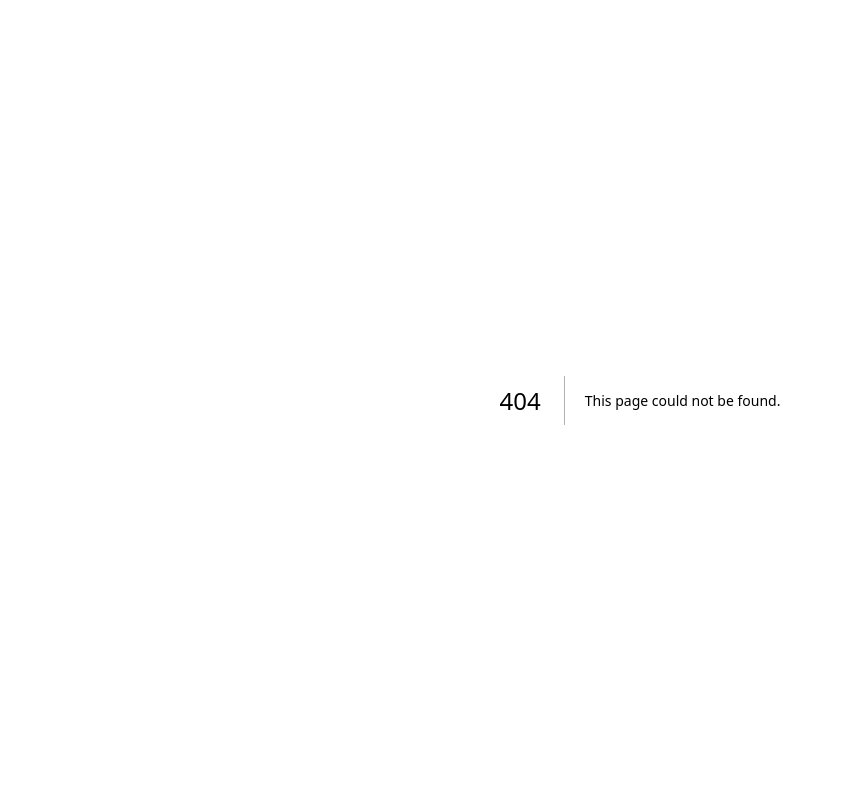
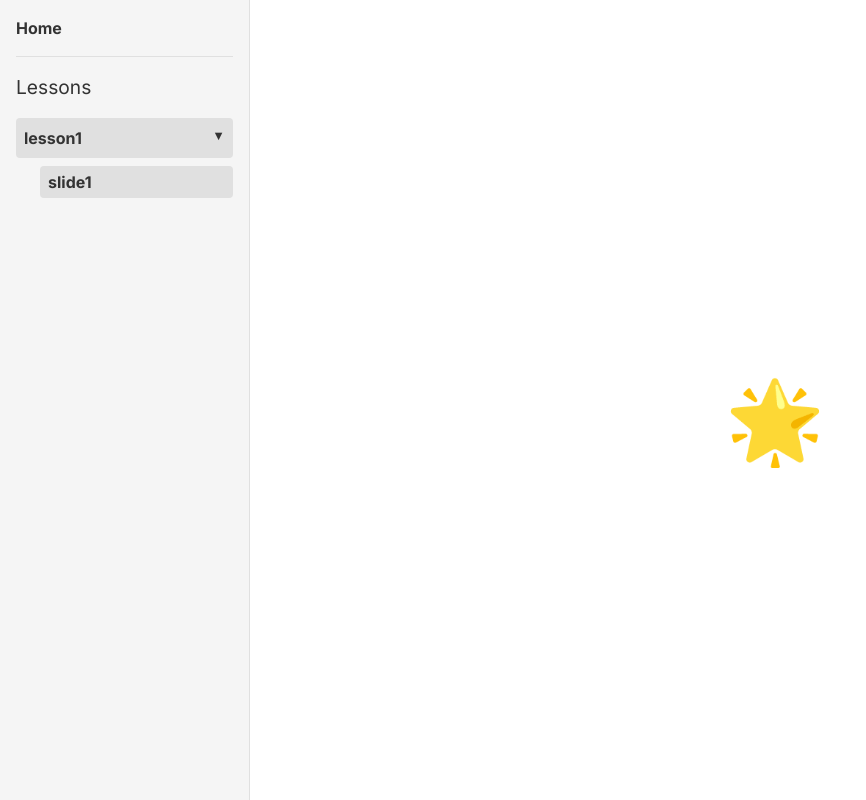
Before and after one commit to krishanheredia97/interactive-learning, a Next.js app: page /lessons/lesson1/slide1 in a window 1280 px wide. Before the commit this address had no page. Shown: the whole page, without its empty margins (0-866 px from the left). Built offline with nearby package versions, Linux system fonts and the light colour scheme.

Commit message:
Included sidebar

```diff
--- a/app/globals.css
+++ b/app/globals.css
@@ -55,3 +55,151 @@ body {
   user-select: none;
   transform-origin: center;
 }
+
+/* Sidebar Styles */
+.sidebar {
+  position: fixed;
+  left: 0;
+  top: 0;
+  bottom: 0;
+  width: 250px;
+  background-color: #f5f5f5;
+  border-right: 1px solid #e0e0e0;
+  padding: 1rem;
+  overflow-y: auto;
+  z-index: 10;
+  color: #333;
+}
+
+.sidebar-header {
+  padding-bottom: 1rem;
+  border-bottom: 1px solid #e0e0e0;
+  margin-bottom: 1rem;
+}
+
+.home-link {
+  font-weight: bold;
+  color: #333;
+  text-decoration: none;
+}
+
+.home-link:hover {
+  text-decoration: underline;
+}
+
+.sidebar-title {
+  margin-top: 0;
+  margin-bottom: 1rem;
+  font-size: 1.2rem;
+  color: #333;
+}
+
+.lesson-list {
+  list-style: none;
+  padding: 0;
+  margin: 0;
+}
+
+.lesson-item {
+  margin-bottom: 0.5rem;
+}
+
+.lesson-header {
+  display: flex;
+  justify-content: space-between;
+  padding: 0.5rem;
+  cursor: pointer;
+  border-radius: 4px;
+  color: #333;
+}
+
+.lesson-header:hover {
+  background-color: #e0e0e0;
+}
+
+.lesson-header.active {
+  background-color: #e0e0e0;
+  font-weight: bold;
+}
+
+.slide-list {
+  list-style: none;
+  padding-left: 1.5rem;
+  margin-top: 0.5rem;
+}
+
+.slide-item {
+  margin-bottom: 0.25rem;
+}
+
+.slide-item a {
+  display: block;
+  padding: 0.25rem 0.5rem;
+  text-decoration: none;
+  color: #333;
+  border-radius: 4px;
+}
+
+.slide-item a:hover {
+  background-color: #e0e0e0;
+}
+
+.slide-item a.active {
+  background-color: #e0e0e0;
+  font-weight: bold;
+}
+
+.expand-icon {
+  font-size: 0.8rem;
+}
+
+/* Dark mode styles for sidebar */
+@media (prefers-color-scheme: dark) {
+  .sidebar {
+    background-color: #1a1a1a;
+    border-right-color: #333;
+    color: #e0e0e0;
+  }
+
+  .sidebar-header {
+    border-bottom-color: #333;
+  }
+
+  .home-link {
+    color: #e0e0e0;
+  }
+
+  .sidebar-title {
+    color: #e0e0e0;
+  }
+
+  .lesson-header {
+    color: #e0e0e0;
+  }
+
+  .lesson-header:hover {
+    background-color: #333;
+  }
+
+  .lesson-header.active {
+    background-color: #333;
+  }
+
+  .slide-item a {
+    color: #e0e0e0;
+  }
+
+  .slide-item a:hover {
+    background-color: #333;
+  }
+
+  .slide-item a.active {
+    background-color: #333;
+  }
+}
+
+/* Adjust main content to make room for sidebar */
+.canvas-container {
+  margin-left: 250px;
+  width: calc(100% - 250px);
+}
--- a/app/layout.tsx
+++ b/app/layout.tsx
@@ -1,6 +1,7 @@
 import './globals.css'
 import type { Metadata } from 'next'
 import { Inter } from 'next/font/google'
+import Sidebar from '@/components/layout/sidebar'
 
 const inter = Inter({ subsets: ['latin'] })
 
@@ -16,7 +17,10 @@ export default function RootLayout({
 }) {
   return (
     <html lang="en">
-      <body className={inter.className}>{children}</body>
+      <body className={inter.className}>
+        <Sidebar />
+        {children}
+      </body>
     </html>
   )
 }
--- /dev/null
+++ b/app/lessons/lesson1/slide1/page.tsx
@@ -0,0 +1,147 @@
+'use client';
+
+import { useEffect, useRef, useState } from 'react';
+
+interface Position {
+  x: number;
+  y: number;
+}
+
+interface Transform {
+  position: Position;
+  scale: number;
+}
+
+export default function Slide1() {
+  const canvasRef = useRef<HTMLDivElement>(null);
+  const isDraggingRef = useRef(false);
+  const lastPositionRef = useRef<Position>({ x: 0, y: 0 });
+
+  const [transform, setTransform] = useState<Transform>({
+    position: { x: 0, y: 0 },
+    scale: 1
+  });
+
+  useEffect(() => {
+    const canvas = canvasRef.current;
+    if (!canvas) return;
+
+    // Function to handle mouse down event for dragging
+    const handleMouseDown = (e: MouseEvent) => {
+      // Only handle middle mouse button (button 1)
+      if (e.button !== 1) return;
+
+      e.preventDefault();
+      isDraggingRef.current = true;
+      lastPositionRef.current = { x: e.clientX, y: e.clientY };
+      canvas.style.cursor = 'grabbing';
+    };
+
+    // Function to handle mouse move event for dragging
+    const handleMouseMove = (e: MouseEvent) => {
+      if (!isDraggingRef.current) return;
+
+      const deltaX = e.clientX - lastPositionRef.current.x;
+      const deltaY = e.clientY - lastPositionRef.current.y;
+
+      lastPositionRef.current = { x: e.clientX, y: e.clientY };
+
+      setTransform(prev => ({
+        ...prev,
+        position: {
+          x: prev.position.x + deltaX,
+          y: prev.position.y + deltaY
+        }
+      }));
+    };
+
+    // Function to handle mouse up event for dragging
+    const handleMouseUp = (e: MouseEvent) => {
+      // Only handle middle mouse button release
+      if (e.button !== 1 && isDraggingRef.current) return;
+
+      isDraggingRef.current = false;
+      canvas.style.cursor = 'default';
+    };
+
+    // Function to handle wheel event for zooming
+    const handleWheel = (e: WheelEvent) => {
+      e.preventDefault();
+
+      // Handle wheel for zooming
+      const zoomFactor = 0.1;
+      const delta = e.deltaY > 0 ? -zoomFactor : zoomFactor;
+
+      // Calculate zoom point (mouse position)
+      const rect = canvas.getBoundingClientRect();
+      const mouseX = e.clientX - rect.left;
+      const mouseY = e.clientY - rect.top;
+
+      setTransform(prev => {
+        const newScale = Math.max(0.1, prev.scale + delta);
+
+        // Calculate new position to zoom toward mouse position
+        const scaleRatio = newScale / prev.scale;
+
+        return {
+          scale: newScale,
+          position: {
+            x: mouseX - (mouseX - prev.position.x) * scaleRatio,
+            y: mouseY - (mouseY - prev.position.y) * scaleRatio
+          }
+        };
+      });
+    };
+
+    // Function to handle context menu to prevent it on middle click
+    const handleContextMenu = (e: MouseEvent) => {
+      if (e.button === 1) {
+        e.preventDefault();
+      }
+    };
+
+    canvas.addEventListener('mousedown', handleMouseDown);
+    window.addEventListener('mousemove', handleMouseMove);
+    window.addEventListener('mouseup', handleMouseUp);
+    canvas.addEventListener('wheel', handleWheel, { passive: false });
+    canvas.addEventListener('contextmenu', handleContextMenu);
+
+    return () => {
+      canvas.removeEventListener('mousedown', handleMouseDown);
+      window.removeEventListener('mousemove', handleMouseMove);
+      window.removeEventListener('mouseup', handleMouseUp);
+      canvas.removeEventListener('wheel', handleWheel);
+      canvas.removeEventListener('contextmenu', handleContextMenu);
+    };
+  }, []);
+
+  // Function to handle emoji click
+  const handleEmojiClick = () => {
+    alert('Lesson 1, Slide 1 Emoji clicked!');
+  };
+
+  return (
+    <main className="canvas-container">
+      <div
+        ref={canvasRef}
+        className="canvas"
+      >
+        <div
+          className="emoji"
+          style={{
+            transform: `translate(${transform.position.x}px, ${transform.position.y}px) scale(${transform.scale})`,
+            left: '50%',
+            top: '50%',
+            marginLeft: '-0.5em',
+            marginTop: '-0.5em',
+            cursor: 'pointer',
+          }}
+          onClick={handleEmojiClick}
+        >
+          🌟
+        </div>
+
+      </div>
+    </main>
+  );
+}
--- /dev/null
+++ b/components/layout/sidebar.tsx
@@ -0,0 +1,102 @@
+'use client';
+
+import { useState, useEffect } from 'react';
+import Link from 'next/link';
+import { usePathname } from 'next/navigation';
+
+interface LessonStructure {
+  name: string;
+  slides: string[];
+}
+
+export default function Sidebar() {
+  const [lessons, setLessons] = useState<LessonStructure[]>([]);
+  const [expandedLessons, setExpandedLessons] = useState<{[key: string]: boolean}>({});
+  const pathname = usePathname();
+
+  // Function to toggle lesson expansion
+  const toggleLesson = (lessonName: string) => {
+    setExpandedLessons(prev => ({
+      ...prev,
+      [lessonName]: !prev[lessonName]
+    }));
+  };
+
+  // Effect to fetch lesson structure
+  useEffect(() => {
+    // In a real application, this would be fetched from an API that checks for page.tsx files
+    // For now, we'll hardcode only the routes that we know have page.tsx files
+    const availableLessons: LessonStructure[] = [
+      {
+        name: 'lesson1',
+        slides: ['slide1'] // Only including slide1 since it has a page.tsx file
+      },
+      {
+        name: 'lesson2',
+        slides: [] // Empty since no slides have page.tsx files yet
+      }
+    ];
+
+    setLessons(availableLessons);
+
+    // Auto-expand the current lesson based on the URL path
+    const currentPath = pathname;
+    if (currentPath) {
+      const pathParts = currentPath.split('/');
+      if (pathParts.length > 2 && pathParts[1] === 'lessons') {
+        const currentLesson = pathParts[2];
+        setExpandedLessons(prev => ({
+          ...prev,
+          [currentLesson]: true
+        }));
+      }
+    }
+  }, [pathname]);
+
+  return (
+    <div className="sidebar">
+      <div className="sidebar-header">
+        <Link href="/" className="home-link">
+          Home
+        </Link>
+      </div>
+      <div className="sidebar-content">
+        <h3 className="sidebar-title">Lessons</h3>
+        <ul className="lesson-list">
+          {lessons.map((lesson) => (
+            // Only show lessons that have at least one slide or are lesson directories with page.tsx
+            (lesson.slides.length > 0 || pathname?.includes(`/lessons/${lesson.name}`)) && (
+              <li key={lesson.name} className="lesson-item">
+                <div
+                  className={`lesson-header ${pathname?.includes(`/lessons/${lesson.name}`) ? 'active' : ''}`}
+                  onClick={() => toggleLesson(lesson.name)}
+                >
+                  <span>{lesson.name}</span>
+                  {lesson.slides.length > 0 && (
+                    <span className="expand-icon">
+                      {expandedLessons[lesson.name] ? '▼' : '►'}
+                    </span>
+                  )}
+                </div>
+                {expandedLessons[lesson.name] && lesson.slides.length > 0 && (
+                  <ul className="slide-list">
+                    {lesson.slides.map((slide) => (
+                      <li key={slide} className="slide-item">
+                        <Link
+                          href={`/lessons/${lesson.name}/${slide}`}
+                          className={pathname === `/lessons/${lesson.name}/${slide}` ? 'active' : ''}
+                        >
+                          {slide}
+                        </Link>
+                      </li>
+                    ))}
+                  </ul>
+                )}
+              </li>
+            )
+          ))}
+        </ul>
+      </div>
+    </div>
+  );
+}
```
Also changed, not shown: components/layout/header.tsx (added).
